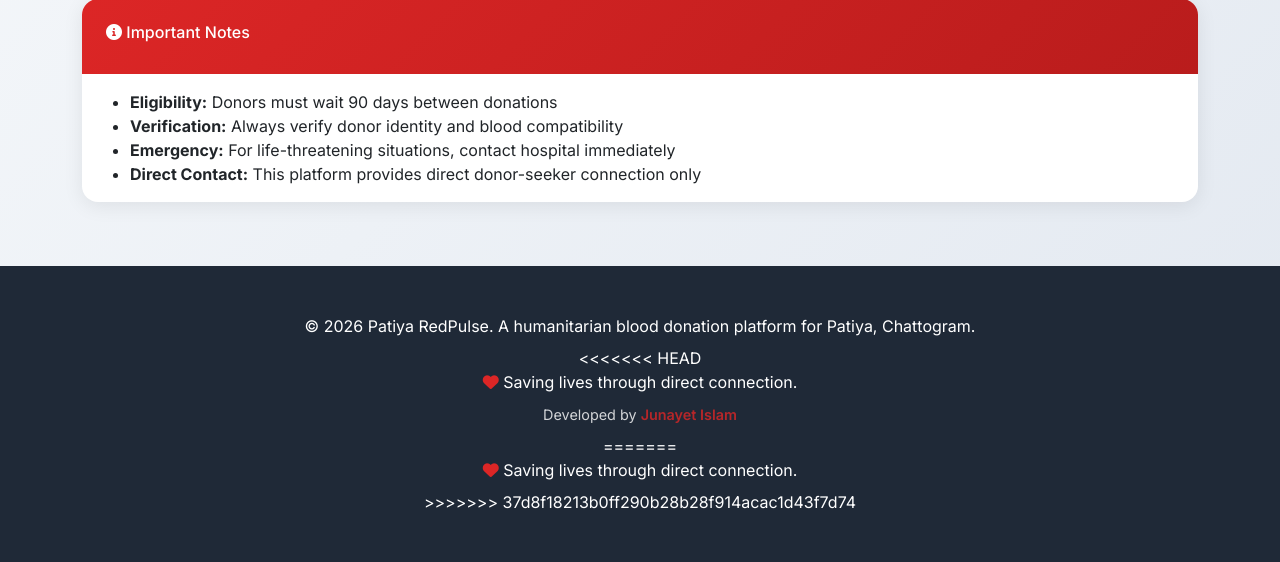
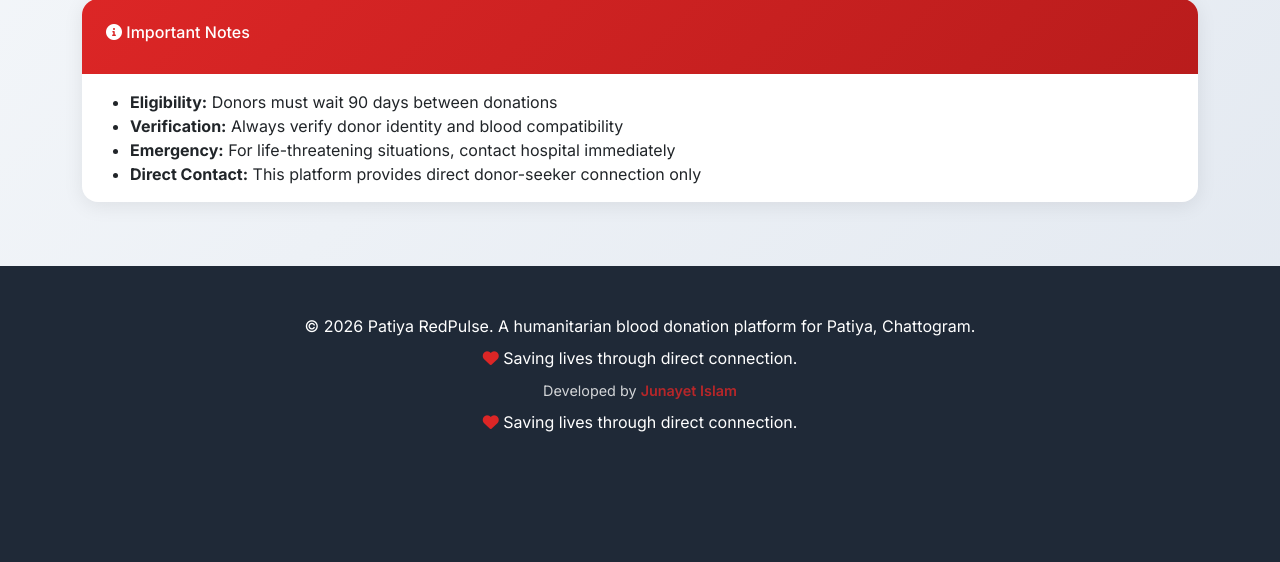
Before and after one commit to JunayetIslam1/PatiyaRedPulse-, a Django app: page /accounts/donors/ in a window 1280 px wide. Shown: the part 656-1218 px from the top of the page. After the commit the page ends 1088 px from the top, so only its background shows below. Run offline with Django 4.2, Linux system fonts and the light colour scheme; data comes from the database, SQL or seed files in the repository.

Commit message:
Update base.html

```diff
--- a/templates/base.html
+++ b/templates/base.html
@@ -454,7 +454,6 @@
                                 <i class="fas fa-user"></i> Profile
                             </a>
                         </li>
-<<<<<<< HEAD
                        <li class="nav-item">
     <form action="{% url 'logout' %}" method="post" class="d-inline">
         {% csrf_token %}
@@ -463,13 +462,11 @@
         </button>
     </form>
 </li>
-=======
                         <li class="nav-item">
                             <a class="nav-link" href="{% url 'logout' %}">
                                 <i class="fas fa-sign-out-alt"></i> Logout
                             </a>
                         </li>
->>>>>>> 37d8f18213b0ff290b28b28f914acac1d43f7d74
                     {% else %}
                         <li class="nav-item">
                             <a class="nav-link" href="{% url 'login' %}">Login</a>
@@ -500,14 +497,12 @@
     <footer class="footer">
         <div class="container">
             <p>&copy; 2026 Patiya RedPulse. A humanitarian blood donation platform for Patiya, Chattogram.</p>
-<<<<<<< HEAD
     <p><i class="fas fa-heart" style="color: var(--medical-red);"></i> Saving lives through direct connection.</p>
     <p style="font-size: 0.9rem; margin-top: 10px; opacity: 0.8;">
         Developed by <span style="font-weight: 600; color: var(--medical-red);">Junayet Islam</span>
     </p>
-=======
+
             <p><i class="fas fa-heart" style="color: var(--medical-red);"></i> Saving lives through direct connection.</p>
->>>>>>> 37d8f18213b0ff290b28b28f914acac1d43f7d74
         </div>
     </footer>
 
```
